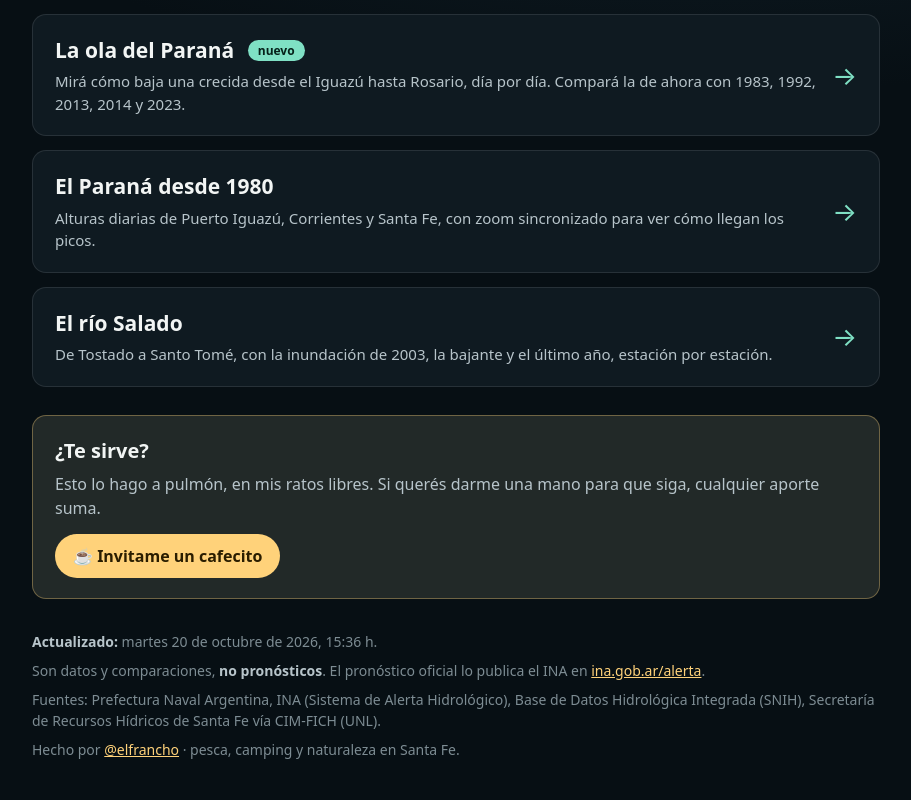
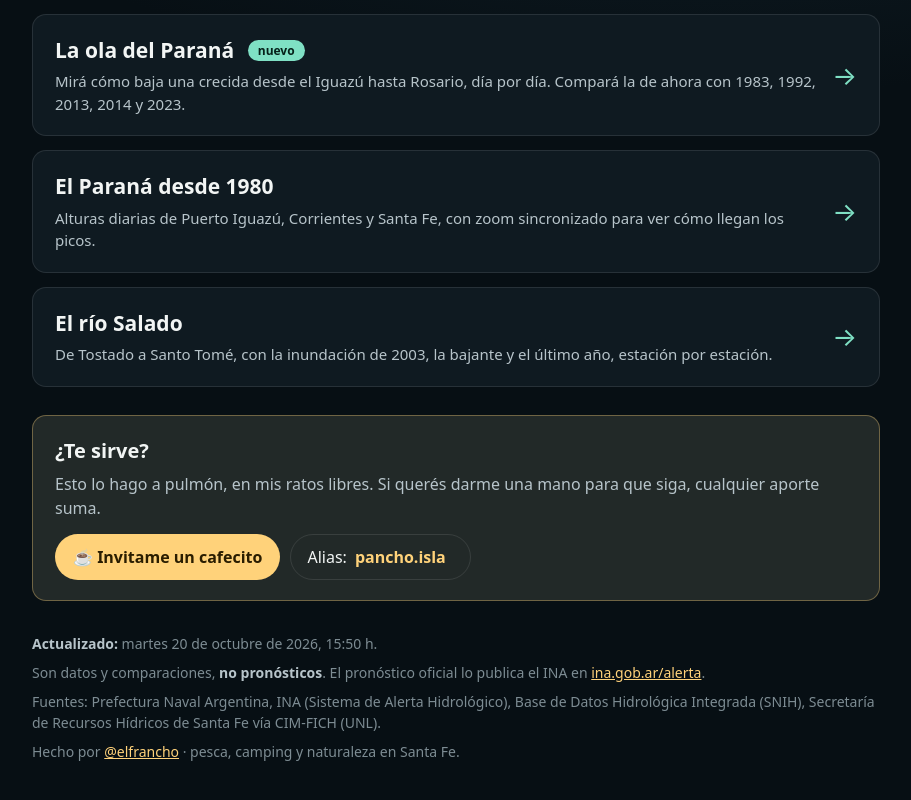
Before and after one commit to elfrancho/rios, a plain HTML site: page index.html in a window 1280 px wide. Shown: the part 308-1108 px from the top of the page, without its empty margins (184-1095 px from the left). Drawn offline with Linux system fonts and the light colour scheme.

Commit message:
Datos al 20/10/2026 15:50

```diff
--- a/index.html
+++ b/index.html
@@ -75,9 +75,9 @@ a.card:focus-visible { outline: 2px solid var(--sun); outline-offset: 3px; }
     <a class="card" href="salado.html"><span class="t">El río Salado</span><span class="flecha">→</span>
       <span class="d">De Tostado a Santo Tomé, con la inundación de 2003, la bajante y el último año, estación por estación.</span></a>
   </div>
-  <section class="colaborar"><h2>¿Te sirve?</h2><p>Esto lo hago a pulmón, en mis ratos libres. Si querés darme una mano para que siga, cualquier aporte suma.</p><div class="opciones"><a class="cafe" href="https://cafecito.app/elfrancho" target="_blank" rel="noopener">☕ Invitame un cafecito</a></div></section>
+  <section class="colaborar"><h2>¿Te sirve?</h2><p>Esto lo hago a pulmón, en mis ratos libres. Si querés darme una mano para que siga, cualquier aporte suma.</p><div class="opciones"><a class="cafe" href="https://cafecito.app/elfrancho" target="_blank" rel="noopener">☕ Invitame un cafecito</a><button type="button" onclick="navigator.clipboard.writeText('pancho.isla');this.lastChild.textContent=' ¡copiado!'">Alias: <b>pancho.isla</b><span></span></button></div></section>
   <div class="pie">
-    <div><b>Actualizado:</b> martes 20 de octubre de 2026, 15:36 h.</div>
+    <div><b>Actualizado:</b> martes 20 de octubre de 2026, 15:50 h.</div>
     <div>Son datos y comparaciones, <b>no pronósticos</b>. El pronóstico oficial lo publica el INA en <a href="https://www.ina.gob.ar/alerta/">ina.gob.ar/alerta</a>.</div>
     <div>Fuentes: Prefectura Naval Argentina, INA (Sistema de Alerta Hidrológico), Base de Datos Hidrológica Integrada (SNIH), Secretaría de Recursos Hídricos de Santa Fe vía CIM-FICH (UNL).</div>
     <div>Hecho por <a href="https://www.instagram.com/elfrancho/">@elfrancho</a> · pesca, camping y naturaleza en Santa Fe.</div>
```
